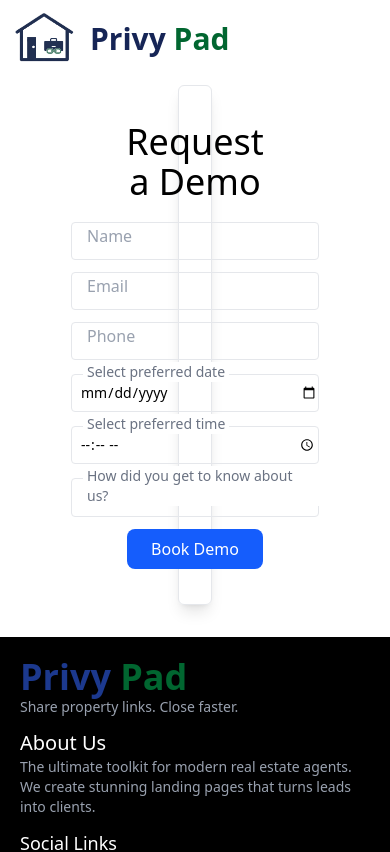
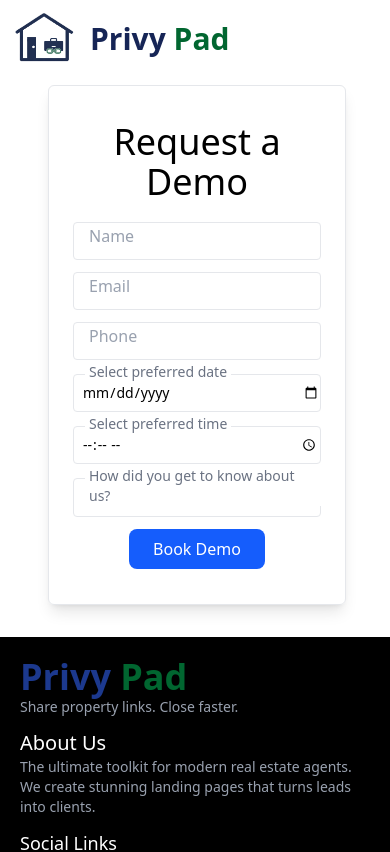
Before and after one commit to harish-kumar-gitcode/Link-Nest, a Next.js app: page /request-demo in a window 390 px wide. Shown: the top 852 px of the page. Built offline with nearby package versions, Linux system fonts and the light colour scheme.

Commit message:
update: added a responsive layout (mobile) for the request-demo page.

```diff
--- a/app/request-demo/page.jsx
+++ b/app/request-demo/page.jsx
@@ -79,8 +79,8 @@ export default function HomePage() {
       ) : (
         <>
           {/* REQUEST FORM */}
-          <div className="grid grid-cols-3 mt-3">
-            <div className="flex flex-col justify-center rounded-md border-gray-200 shadow-lg items-center col-start-2 mx-12 h-130 justify-items-center border">
+          <div className="grid md:grid-cols-3 mt-3">
+            <div className="flex flex-col justify-center rounded-md border-gray-200 shadow-lg items-center col-start-2 mx-12 h-130 justify-items-center border px-6">
               <h1 className="text-4xl font-medium text-center">
                 Request a Demo
               </h1>
```
